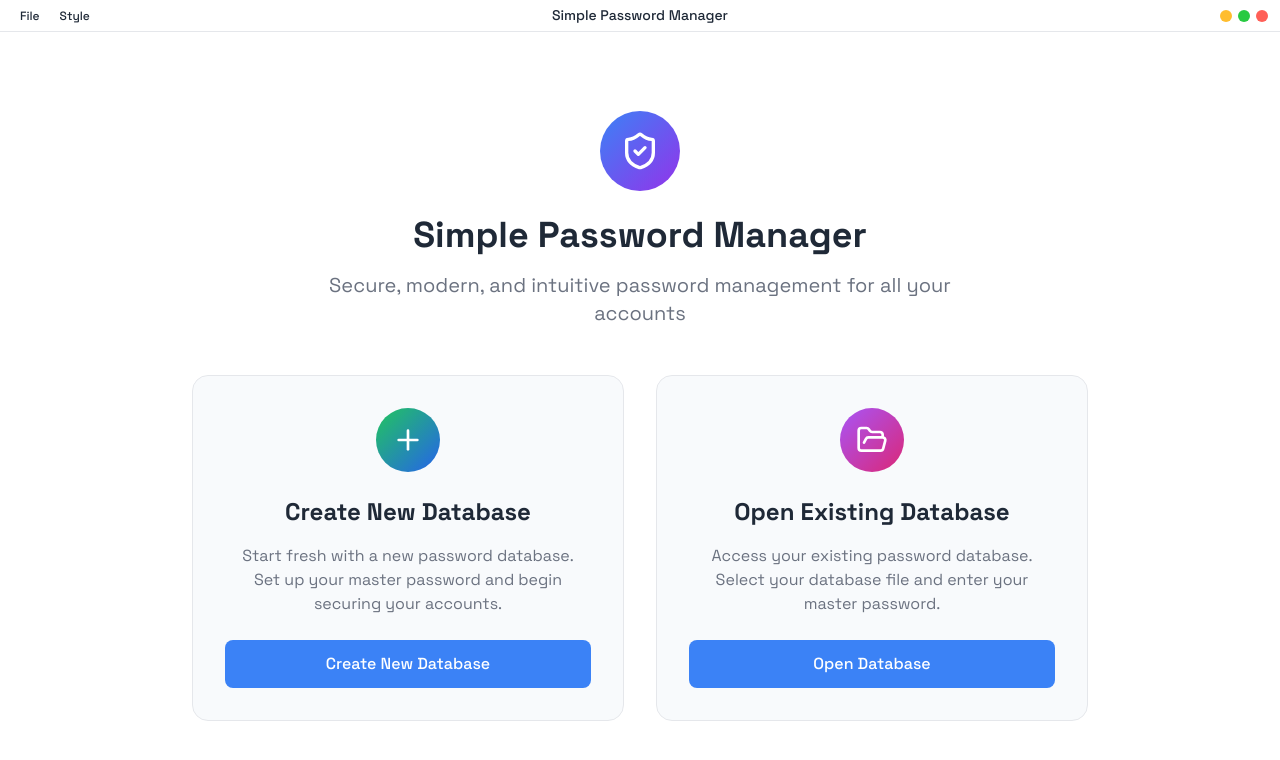
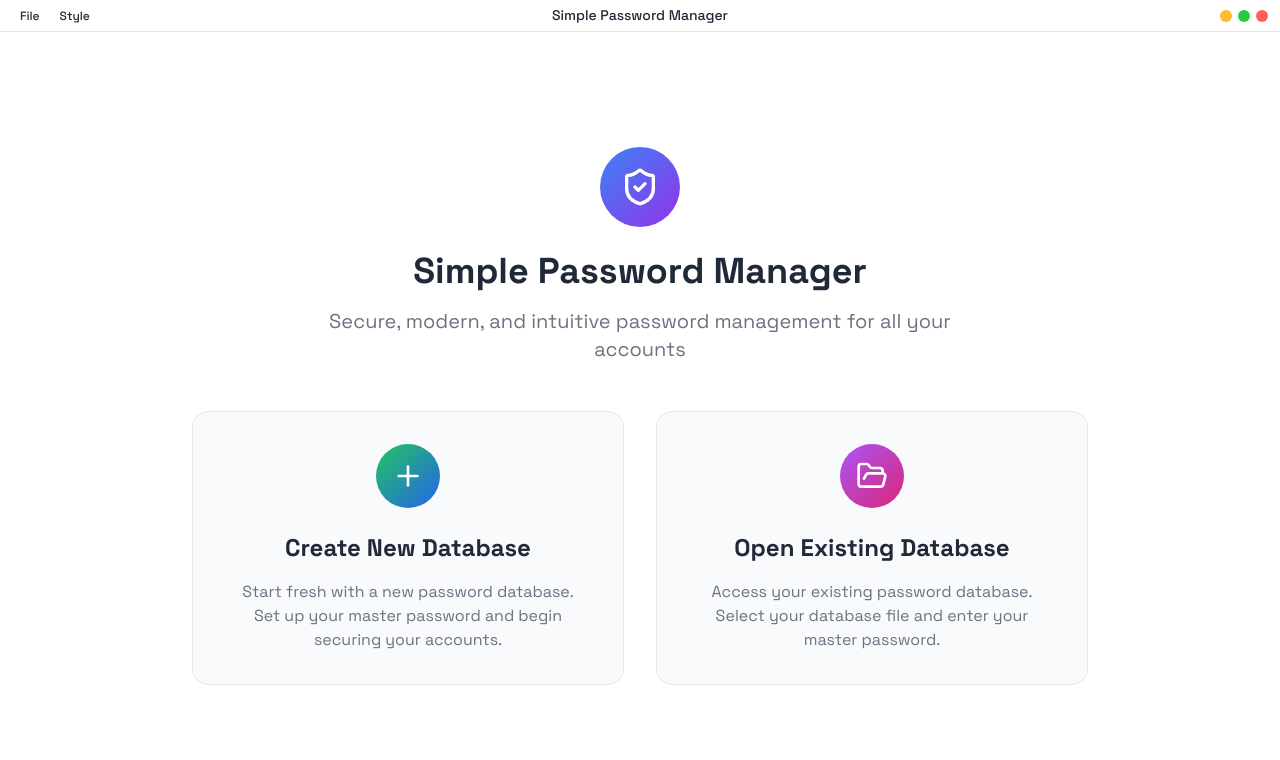
Before and after one commit to jonax1337/PasswordManager, a React (Create React App) app: page / in a window 1280 px wide. Shown: the top 760 px of the page. Built offline with nearby package versions, Linux system fonts and the light colour scheme.

Commit message:
feat: added custom scroll bar to all containers and views

```diff
--- a/src/components/EntryForm.js
+++ b/src/components/EntryForm.js
@@ -110,7 +110,7 @@ const EntryForm = ({ entry, folders, currentFolder, onSubmit, onClose }) => {
 
   return (
     <div className="fixed inset-0 bg-black bg-opacity-50 flex items-center justify-center p-3 sm:p-4 z-50">
-      <div className="theme-surface rounded-xl shadow-2xl w-full max-w-sm sm:max-w-md lg:max-w-2xl max-h-[95vh] sm:max-h-[90vh] overflow-y-auto">
+      <div className="theme-surface rounded-xl shadow-2xl w-full max-w-sm sm:max-w-md lg:max-w-2xl max-h-[95vh] sm:max-h-[90vh] overflow-y-auto smooth-scroll scrollbar-cool">
         <div className="flex items-center justify-between p-4 sm:p-6 theme-border border-b">
           <h2 className="text-lg sm:text-xl font-semibold theme-text">
             {entry ? 'Edit Entry' : 'Add New Entry'}
--- a/src/components/PasswordGenerator.js
+++ b/src/components/PasswordGenerator.js
@@ -118,7 +118,7 @@ const PasswordGenerator = ({ onClose }) => {
 
   return (
     <div className="fixed inset-0 bg-black bg-opacity-50 flex items-center justify-center p-3 sm:p-4 z-50">
-      <div className="theme-surface rounded-xl shadow-2xl w-full max-w-sm sm:max-w-md max-h-[95vh] sm:max-h-[90vh] overflow-y-auto password-generator-modal">
+      <div className="theme-surface rounded-xl shadow-2xl w-full max-w-sm sm:max-w-md max-h-[95vh] sm:max-h-[90vh] overflow-y-auto smooth-scroll scrollbar-cool password-generator-modal">
         <div className="flex items-center justify-between p-4 sm:p-6 theme-border border-b">
           <h2 className="text-lg sm:text-xl font-semibold theme-text">Password Generator</h2>
           <button
--- a/src/components/Sidebar.js
+++ b/src/components/Sidebar.js
@@ -51,7 +51,7 @@ const Sidebar = ({ folders, selectedFolder, onFolderSelect, onAddFolder, onRenam
       </div>
 
       <div
-        className="flex-1 overflow-auto p-3 lg:p-4"
+        className="flex-1 overflow-auto p-3 lg:p-4 smooth-scroll"
         onContextMenu={handleRightClick}
       >
         <FolderTree
--- a/src/components/WelcomeScreen.js
+++ b/src/components/WelcomeScreen.js
@@ -10,15 +10,16 @@ const WelcomeScreen = ({ onCreateNew, onOpenExisting }) => {
   };
 
   return (
-    <div className="min-h-screen theme-bg flex flex-col">
+    <div className="h-screen theme-bg flex flex-col overflow-hidden">
       <Titlebar
         showMenus={true}
         onClose={handleCloseApp}
         onNewDatabase={onCreateNew}
         onOpenDatabase={onOpenExisting}
       />
-      <div className="flex-1 flex items-center justify-center p-3 sm:p-4 lg:p-8 overflow-auto">
-      <div className="w-full max-w-sm sm:max-w-2xl lg:max-w-4xl xl:max-w-5xl">
+      <div className="flex-1 overflow-y-auto smooth-scroll scrollbar-cool">
+        <div className="min-h-full flex items-center justify-center p-3 sm:p-4 lg:p-8">
+          <div className="w-full max-w-sm sm:max-w-2xl lg:max-w-4xl xl:max-w-5xl py-8 sm:py-12 lg:py-16">
             <div className="text-center mb-8 sm:mb-10 lg:mb-12">
               <div className="inline-flex items-center justify-center w-16 h-16 sm:w-20 sm:h-20 bg-gradient-to-br from-blue-500 to-purple-600 rounded-full mb-4 sm:mb-6">
                 <ShieldCheck className="w-8 h-8 sm:w-10 sm:h-10 text-white" />
@@ -31,37 +32,32 @@ const WelcomeScreen = ({ onCreateNew, onOpenExisting }) => {
 
             <div className="grid grid-cols-1 sm:grid-cols-2 gap-4 sm:gap-6 lg:gap-8 max-w-4xl mx-auto">
               {/* Create New Database */}
-          <div className="glass-effect-strong rounded-xl lg:rounded-2xl p-4 sm:p-6 lg:p-8 text-center hover:scale-105 transition-transform duration-300">
-            <div className="inline-flex items-center justify-center w-12 h-12 sm:w-16 sm:h-16 bg-gradient-to-br from-green-500 to-blue-600 rounded-full mb-4 sm:mb-6">
+              <div
+                onClick={onCreateNew}
+                className="glass-effect-strong rounded-xl lg:rounded-2xl p-4 sm:p-6 lg:p-8 text-center hover:scale-105 transition-all duration-300 cursor-pointer group hover:shadow-xl"
+              >
+                <div className="inline-flex items-center justify-center w-12 h-12 sm:w-16 sm:h-16 bg-gradient-to-br from-green-500 to-blue-600 rounded-full mb-4 sm:mb-6 group-hover:scale-110 transition-transform duration-300">
                   <Plus className="w-6 h-6 sm:w-8 sm:h-8 text-white" />
                 </div>
-            <h2 className="text-lg sm:text-xl lg:text-2xl font-bold theme-text mb-3 sm:mb-4">Create New Database</h2>
-            <p className="text-sm sm:text-base theme-text-secondary mb-4 sm:mb-6 px-2">
+                <h2 className="text-lg sm:text-xl lg:text-2xl font-bold theme-text mb-3 sm:mb-4 group-hover:text-green-600 transition-colors duration-300">Create New Database</h2>
+                <p className="text-sm sm:text-base theme-text-secondary px-2 group-hover:theme-text transition-colors duration-300">
                   Start fresh with a new password database. Set up your master password and begin securing your accounts.
                 </p>
-            <button
-              onClick={onCreateNew}
-              className="w-full theme-button py-2.5 sm:py-3 px-4 sm:px-6 rounded-lg font-medium transition-all duration-200 transform hover:scale-105 text-sm sm:text-base"
-            >
-              Create New Database
-            </button>
               </div>
 
               {/* Open Existing Database */}
-          <div className="glass-effect-strong rounded-xl lg:rounded-2xl p-4 sm:p-6 lg:p-8 text-center hover:scale-105 transition-transform duration-300">
-            <div className="inline-flex items-center justify-center w-12 h-12 sm:w-16 sm:h-16 bg-gradient-to-br from-purple-500 to-pink-600 rounded-full mb-4 sm:mb-6">
+              <div
+                onClick={onOpenExisting}
+                className="glass-effect-strong rounded-xl lg:rounded-2xl p-4 sm:p-6 lg:p-8 text-center hover:scale-105 transition-all duration-300 cursor-pointer group hover:shadow-xl"
+              >
+                <div className="inline-flex items-center justify-center w-12 h-12 sm:w-16 sm:h-16 bg-gradient-to-br from-purple-500 to-pink-600 rounded-full mb-4 sm:mb-6 group-hover:scale-110 transition-transform duration-300">
                   <FolderOpen className="w-6 h-6 sm:w-8 sm:h-8 text-white" />
                 </div>
-            <h2 className="text-lg sm:text-xl lg:text-2xl font-bold theme-text mb-3 sm:mb-4">Open Existing Database</h2>
-            <p className="text-sm sm:text-base theme-text-secondary mb-4 sm:mb-6 px-2">
+                <h2 className="text-lg sm:text-xl lg:text-2xl font-bold theme-text mb-3 sm:mb-4 group-hover:text-purple-600 transition-colors duration-300">Open Existing Database</h2>
+                <p className="text-sm sm:text-base theme-text-secondary px-2 group-hover:theme-text transition-colors duration-300">
                   Access your existing password database. Select your database file and enter your master password.
                 </p>
-            <button
-              onClick={onOpenExisting}
-              className="w-full theme-button py-2.5 sm:py-3 px-4 sm:px-6 rounded-lg font-medium transition-all duration-200 transform hover:scale-105 text-sm sm:text-base"
-            >
-              Open Database
-            </button>
+              </div>
             </div>
           </div>
         </div>
--- a/src/contexts/ThemeContext.js
+++ b/src/contexts/ThemeContext.js
@@ -103,6 +103,9 @@ export const ThemeProvider = ({ children }) => {
 
       // Update body class for additional styling
       document.body.className = `theme-${actualTheme}`;
+
+      // Add data-theme attribute for CSS selectors
+      document.documentElement.setAttribute('data-theme', actualTheme);
     }
   }, [actualTheme]);
 
--- a/src/index.css
+++ b/src/index.css
@@ -74,3 +74,194 @@ input[type="checkbox"].theme-checkbox:checked {
 input[type="checkbox"].theme-checkbox:focus {
   @apply outline-none ring-2 ring-offset-2 ring-blue-300 dark:ring-blue-800;
 }
+
+/* Custom Scrollbar Styling - Cool and Theme Aware */
+
+/* Light Theme Scrollbar */
+:root,
+.theme-light {
+  --scrollbar-width: 12px;
+  --scrollbar-track: #e2e8f0;
+  --scrollbar-thumb: linear-gradient(45deg, #3b82f6, #8b5cf6);
+  --scrollbar-thumb-hover: linear-gradient(45deg, #2563eb, #7c3aed);
+  --scrollbar-thumb-active: linear-gradient(45deg, #1d4ed8, #6d28d9);
+  --scrollbar-border: #cbd5e1;
+}
+
+/* Dark Theme Scrollbar */
+[data-theme="dark"],
+.theme-dark {
+  --scrollbar-track: #1e293b;
+  --scrollbar-thumb: linear-gradient(45deg, #60a5fa, #a78bfa);
+  --scrollbar-thumb-hover: linear-gradient(45deg, #3b82f6, #8b5cf6);
+  --scrollbar-thumb-active: linear-gradient(45deg, #2563eb, #7c3aed);
+  --scrollbar-border: #374151;
+}
+
+/* Cute Theme Scrollbar */
+[data-theme="cute"],
+.theme-cute {
+  --scrollbar-track: #fdf2f8;
+  --scrollbar-thumb: linear-gradient(45deg, #f472b6, #c084fc);
+  --scrollbar-thumb-hover: linear-gradient(45deg, #ec4899, #a855f7);
+  --scrollbar-thumb-active: linear-gradient(45deg, #db2777, #9333ea);
+  --scrollbar-border: #f3e8ff;
+}
+
+/* Modern Webkit Scrollbar (Chrome, Safari, Edge) */
+::-webkit-scrollbar {
+  width: var(--scrollbar-width, 12px);
+  height: var(--scrollbar-width, 12px);
+}
+
+::-webkit-scrollbar-track {
+  background: var(--scrollbar-track);
+  border-radius: 8px;
+  margin: 4px;
+  border: 1px solid var(--scrollbar-border);
+}
+
+::-webkit-scrollbar-thumb {
+  background: var(--scrollbar-thumb);
+  border-radius: 8px;
+  border: 2px solid var(--scrollbar-track);
+  transition: all 0.3s ease;
+  box-shadow: inset 0 1px 0 rgba(255, 255, 255, 0.1);
+}
+
+::-webkit-scrollbar-thumb:hover {
+  background: var(--scrollbar-thumb-hover);
+  border: 1px solid var(--scrollbar-border);
+  transform: scale(1.05);
+}
+
+::-webkit-scrollbar-thumb:active {
+  background: var(--scrollbar-thumb-active);
+  border: 1px solid var(--scrollbar-border);
+}
+
+::-webkit-scrollbar-corner {
+  background: var(--scrollbar-track);
+  border-radius: 8px;
+}
+
+/* Firefox Scrollbar - Enhanced */
+* {
+  scrollbar-width: auto;
+  scrollbar-color: var(--scrollbar-thumb) var(--scrollbar-track);
+}
+
+/* Custom scroll container for smooth scrolling */
+.smooth-scroll {
+  scroll-behavior: smooth;
+  overflow-y: auto;
+  overflow-x: hidden;
+}
+
+/* Thin scrollbar for mobile/compact components */
+.scrollbar-thin::-webkit-scrollbar {
+  width: 8px;
+  height: 8px;
+}
+
+.scrollbar-thin::-webkit-scrollbar-track {
+  background: var(--scrollbar-track);
+  border-radius: 6px;
+  margin: 2px;
+  border: 1px solid var(--scrollbar-border);
+}
+
+.scrollbar-thin::-webkit-scrollbar-thumb {
+  background: var(--scrollbar-thumb);
+  border-radius: 6px;
+  border: 1px solid var(--scrollbar-track);
+  transition: all 0.2s ease;
+}
+
+.scrollbar-thin::-webkit-scrollbar-thumb:hover {
+  background: var(--scrollbar-thumb-hover);
+  transform: scale(1.1);
+}
+
+/* Extra cool scrollbar for main content areas */
+.scrollbar-cool::-webkit-scrollbar {
+  width: 14px;
+  height: 14px;
+}
+
+.scrollbar-cool::-webkit-scrollbar-track {
+  background: var(--scrollbar-track);
+  border-radius: 10px;
+  margin: 6px;
+  border: 2px solid var(--scrollbar-border);
+  box-shadow: inset 0 0 6px rgba(0,0,0,0.1);
+}
+
+.scrollbar-cool::-webkit-scrollbar-thumb {
+  background: var(--scrollbar-thumb);
+  border-radius: 10px;
+  border: 2px solid var(--scrollbar-track);
+  transition: all 0.3s ease;
+  box-shadow:
+    inset 0 1px 0 rgba(255, 255, 255, 0.2),
+    0 2px 4px rgba(0,0,0,0.1);
+}
+
+.scrollbar-cool::-webkit-scrollbar-thumb:hover {
+  background: var(--scrollbar-thumb-hover);
+  border: 1px solid var(--scrollbar-border);
+  transform: scale(1.05);
+  box-shadow:
+    inset 0 1px 0 rgba(255, 255, 255, 0.3),
+    0 4px 8px rgba(0,0,0,0.15);
+}
+
+.scrollbar-cool::-webkit-scrollbar-thumb:active {
+  background: var(--scrollbar-thumb-active);
+  transform: scale(0.95);
+}
+
+/* Hide scrollbar but keep functionality */
+.scrollbar-hidden {
+  -ms-overflow-style: none;
+  scrollbar-width: none;
+}
+
+.scrollbar-hidden::-webkit-scrollbar {
+  display: none;
+}
+
+/* Entry card hover scrollbar visibility */
+.entry-card-scroll {
+  overflow-y: auto;
+  scrollbar-width: none;
+  -ms-overflow-style: none;
+}
+
+.entry-card-scroll::-webkit-scrollbar {
+  width: 0;
+  background: transparent;
+}
+
+.entry-card-scroll:hover {
+  scrollbar-width: thin;
+}
+
+.entry-card-scroll:hover::-webkit-scrollbar {
+  width: 6px;
+}
+
+.entry-card-scroll:hover::-webkit-scrollbar-track {
+  background: var(--scrollbar-track);
+  border-radius: 4px;
+}
+
+.entry-card-scroll:hover::-webkit-scrollbar-thumb {
+  background: var(--scrollbar-thumb);
+  border-radius: 4px;
+  transition: all 0.2s ease;
+}
+
+.entry-card-scroll:hover::-webkit-scrollbar-thumb:hover {
+  background: var(--scrollbar-thumb-hover);
+}
```
Also changed, not shown: src/components/CreateDatabaseScreen.js (+5 -3 lines), src/components/EntryList.js (+29 -14 lines), src/components/LoginScreen.js (+5 -3 lines), src/components/MainInterface.js (+24 -22 lines). Lines whose indentation alone changed are shown as unchanged.
